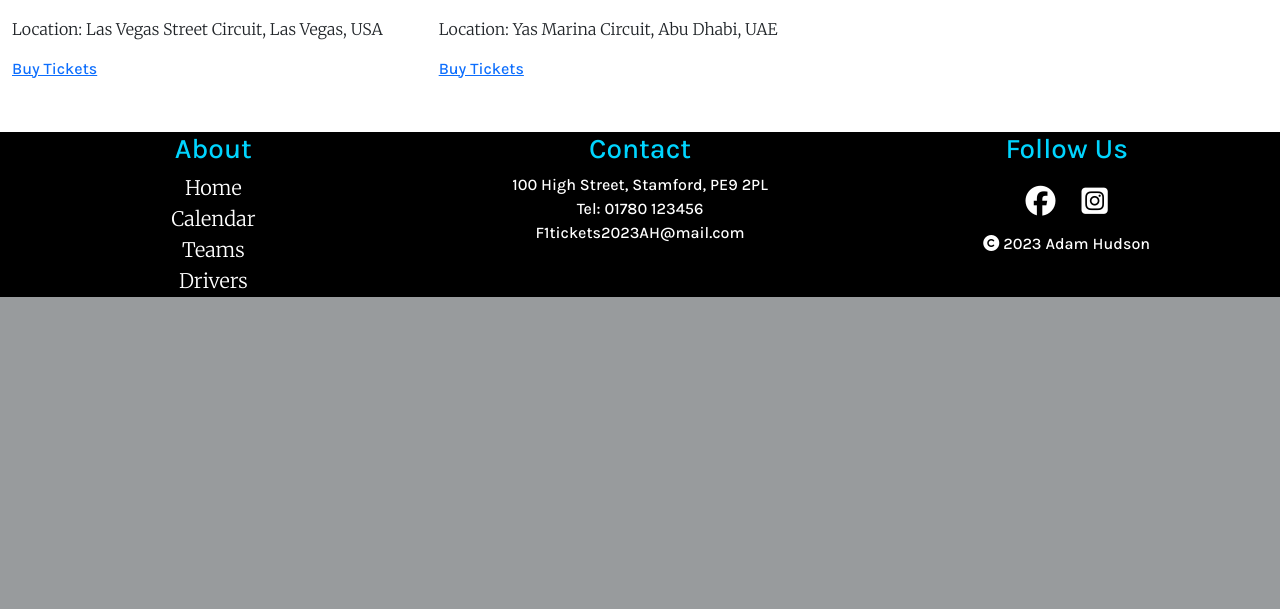
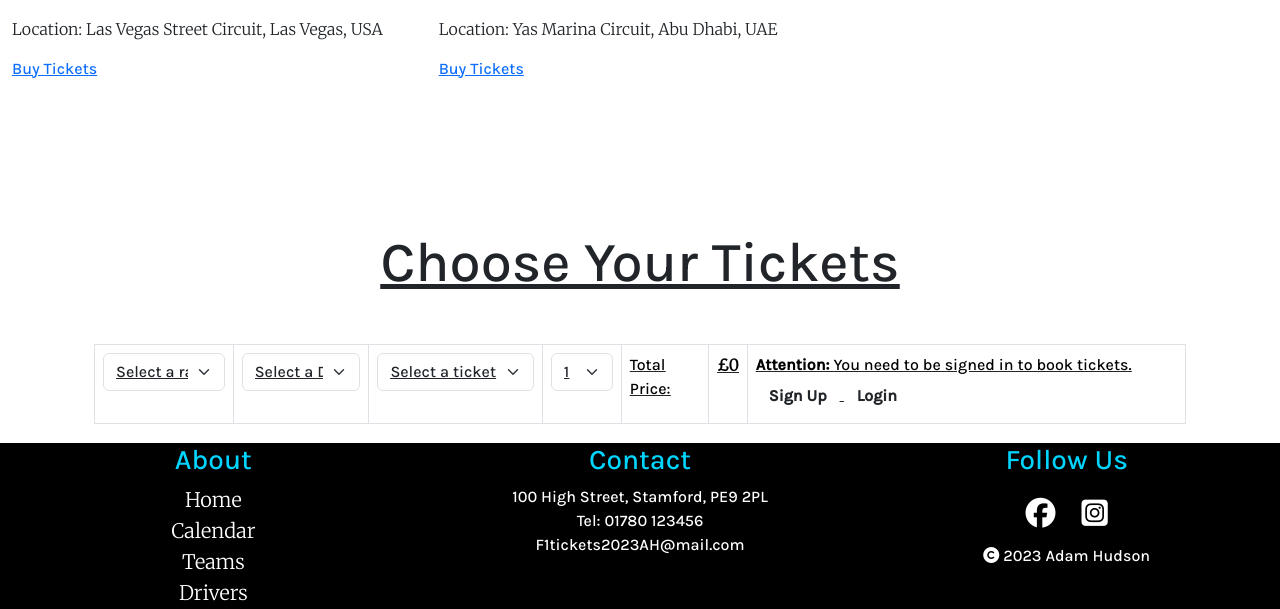
Before and after one commit to Huddy2022/f1-tickets, a Django app: page /calendar in a window 1280 px wide. Shown: the part 4080-4689 px from the top of the page. Before the commit the page ends 4377 px from the top, so only its background shows below. Run offline with Django 3.2, Linux system fonts and the light colour scheme; data that the repository does not hold is empty; some libraries are stand-ins or nearby versions.

Commit message:
remove buy tickets.html and add the code at the bottom of the calendar.html and link the buy tickets button to this section

```diff
--- a/Tickets/urls.py
+++ b/Tickets/urls.py
@@ -9,7 +9,6 @@ urlpatterns = [
     path('calendar', views.calendar, name='calendar'),
     path('teams', views.teams, name='teams'),
     path('drivers', views.drivers, name='drivers'),
-    path('buy_tickets', views.buy_tickets, name='buy_tickets'),
     path('my_orders', views.my_orders, name='my_orders'),
     path('contact', views.contact, name='contact'),
     path('admin/', admin.site.urls, name='admin'),
--- a/Tickets/views.py
+++ b/Tickets/views.py
@@ -15,18 +15,6 @@ def home(request):
 
 
 def calendar(request):
-    return render(request, 'calendar.html')
-
-
-def teams(request):
-    return render(request, 'teams.html')
-
-
-def drivers(request):
-    return render(request, 'drivers.html')
-
-
-def buy_tickets(request):
     ticket_prices = {
         'friday-general': 70,
         'friday-grandstand': 150,
@@ -72,8 +60,15 @@ def buy_tickets(request):
         'races': races,
         'default_race': default_race,
     }
+    return render(request, 'calendar.html', context)
 
-    return render(request, 'buy_tickets.html', context)
+
+def teams(request):
+    return render(request, 'teams.html')
+
+
+def drivers(request):
+    return render(request, 'drivers.html')
 
 
 def contact(request):
--- a/templates/base.html
+++ b/templates/base.html
@@ -66,7 +66,6 @@
               <a class="nav-link nav" href="/calendar">Calendar</a>
               <a class="nav-link nav" href="/teams">Teams</a>
               <a class="nav-link nav" href="/drivers">Drivers</a>
-              <a class="nav-link nav" href="/buy_tickets">Buy Tickets</a>
               <a class="nav-link nav" href="#contact">Contact</a>
               {% if user.is_authenticated %} {% if not user.is_superuser %}
               <a class="nav-link nav" href="/my_orders">My Orders</a>
--- a/templates/calendar.html
+++ b/templates/calendar.html
@@ -20,7 +20,7 @@
         <h3 class="mt-3">Bahrain Grand Prix</h3>
         <p>Date: March 03-05, 2023</p>
         <p>Location: Bahrain International Circuit</p>
-        <a href="/buy_tickets">Buy Tickets</a>
+        <a href="#buy-tickets-section">Buy Tickets</a>
       </div>
       <!-- Race 2 -->
       <div class="col-lg-4 col-md-6 col-sm-12 mb-4">
@@ -32,7 +32,7 @@
         <h3 class="mt-3">Saudi Arabia Grand Prix</h3>
         <p>Date: March 17-19, 2023</p>
         <p>Location: JEDDAH CORNICHE CIRCUIT</p>
-        <a href="/buy_tickets">Buy Tickets</a>
+        <a href="#buy-tickets-section">Buy Tickets</a>
       </div>
       <!-- Race 3 -->
       <div class="col-lg-4 col-md-6 col-sm-12 mb-4">
@@ -44,7 +44,7 @@
         <h3 class="mt-3">Australian Grand Prix</h3>
         <p>Date: March-April 31-02, 2023</p>
         <p>Location: ALBERT PARK CIRCUIT</p>
-        <a href="/buy_tickets">Buy Tickets</a>
+        <a href="#buy-tickets-section">Buy Tickets</a>
       </div>
     </div>
     <br />
@@ -59,7 +59,7 @@
         <h3 class="mt-3">Azerbaijan Grand Prix</h3>
         <p>Date: April 28-30, 2023</p>
         <p>Location: BAKU CITY CIRCUIT</p>
-        <a href="/buy_tickets">Buy Tickets</a>
+        <a href="#buy-tickets-section">Buy Tickets</a>
       </div>
       <!-- Race 5 -->
       <div class="col-lg-4 col-md-6 col-sm-12 mb-4">
@@ -71,7 +71,7 @@
         <h3 class="mt-3">Miami Grand Prix</h3>
         <p>Date: May 05-07, 2023</p>
         <p>Location: MIAMI INTERNATIONAL AUTODROME</p>
-        <a href="/buy_tickets">Buy Tickets</a>
+        <a href="#buy-tickets-section">Buy Tickets</a>
       </div>
       <!-- Race 6 -->
       <div class="col-lg-4 col-md-6 col-sm-12 mb-4">
@@ -83,7 +83,7 @@
         <h3 class="mt-3">Emilia Romagna Grand Prix</h3>
         <p>Date: May 19-21, 2023</p>
         <p>Location: AUTODROMO ENZO E DINO FERRARI</p>
-        <a href="/buy_tickets">Buy Tickets</a>
+        <a href="#buy-tickets-section">Buy Tickets</a>
       </div>
     </div>
     <div class="row">
@@ -97,7 +97,7 @@
         <h3 class="mt-3">Monaco Grand Prix</h3>
         <p>Date: May 26-28, 2023</p>
         <p>Location: Circuit de Monaco, Monte Carlo, Monaco</p>
-        <a href="/buy_tickets">Buy Tickets</a>
+        <a href="#buy-tickets-section">Buy Tickets</a>
       </div>
       <!-- Race 8 -->
       <div class="col-lg-4 col-md-6 col-sm-12 mb-4">
@@ -109,7 +109,7 @@
         <h3 class="mt-3">Spanish Grand Prix</h3>
         <p>Date: June 02-04, 2023</p>
         <p>Location: Circuit de Barcelona-Catalunya, Barcelona, Spain</p>
-        <a href="/buy_tickets">Buy Tickets</a>
+        <a href="#buy-tickets-section">Buy Tickets</a>
       </div>
       <!-- Race 9 -->
       <div class="col-lg-4 col-md-6 col-sm-12 mb-4">
@@ -121,7 +121,7 @@
         <h3 class="mt-3">Canadian Grand Prix</h3>
         <p>Date: June 16-18, 2023</p>
         <p>Location: Circuit Gilles Villeneuve, Montreal, Canada</p>
-        <a href="/buy_tickets">Buy Tickets</a>
+        <a href="#buy-tickets-section">Buy Tickets</a>
       </div>
     </div>
     <br />
@@ -136,7 +136,7 @@
         <h3 class="mt-3">Austrian Grand Prix</h3>
         <p>Date: June-July 30-02, 2023</p>
         <p>Location: Red Bull Ring, Spielberg, Austria</p>
-        <a href="/buy_tickets">Buy Tickets</a>
+        <a href="#buy-tickets-section">Buy Tickets</a>
       </div>
       <!-- Race 11 -->
       <div class="col-lg-4 col-md-6 col-sm-12 mb-4">
@@ -148,7 +148,7 @@
         <h3 class="mt-3">British Grand Prix</h3>
         <p>Date: July 07-09, 2023</p>
         <p>Location: Silverstone Circuit, Silverstone, UK</p>
-        <a href="/buy_tickets">Buy Tickets</a>
+        <a href="#buy-tickets-section">Buy Tickets</a>
       </div>
       <!-- Race 12 -->
       <div class="col-lg-4 col-md-6 col-sm-12 mb-4">
@@ -160,7 +160,7 @@
         <h3 class="mt-3">Hungarian Grand Prix</h3>
         <p>Date: July 21-23, 2023</p>
         <p>Location: Hungaroring, Budapest, Hungary</p>
-        <a href="/buy_tickets">Buy Tickets</a>
+        <a href="#buy-tickets-section">Buy Tickets</a>
       </div>
     </div>
     <div class="row">
@@ -174,7 +174,7 @@
         <h3 class="mt-3">Belgian Grand Prix</h3>
         <p>Date: July 28-30, 2023</p>
         <p>Location: Circuit de Spa-Francorchamps, Stavelot, Belgium</p>
-        <a href="/buy_tickets">Buy Tickets</a>
+        <a href="#buy-tickets-section">Buy Tickets</a>
       </div>
       <!-- Race 14 -->
       <div class="col-lg-4 col-md-6 col-sm-12 mb-4">
@@ -186,7 +186,7 @@
         <h3 class="mt-3">Dutch Grand Prix</h3>
         <p>Date: August 25-27, 2023</p>
         <p>Location: Circuit Zandvoort, Zandvoort, Netherlands</p>
-        <a href="/buy_tickets">Buy Tickets</a>
+        <a href="#buy-tickets-section">Buy Tickets</a>
       </div>
       <!-- Race 15 -->
       <div class="col-lg-4 col-md-6 col-sm-12 mb-4">
@@ -198,7 +198,7 @@
         <h3 class="mt-3">Italian Grand Prix (Monza)</h3>
         <p>Date: September 01-03, 2023</p>
         <p>Location: Autodromo Nazionale Monza, Monza, Italy</p>
-        <a href="/buy_tickets">Buy Tickets</a>
+        <a href="#buy-tickets-section">Buy Tickets</a>
       </div>
     </div>
     <div class="row">
@@ -212,7 +212,7 @@
         <h3 class="mt-3">Singapore Grand Prix</h3>
         <p>Date: September 15-17, 2023</p>
         <p>Location: Marina Bay Street Circuit, Singapore</p>
-        <a href="/buy_tickets">Buy Tickets</a>
+        <a href="#buy-tickets-section">Buy Tickets</a>
       </div>
       <!-- Race 17 -->
       <div class="col-lg-4 col-md-6 col-sm-12 mb-4">
@@ -224,7 +224,7 @@
         <h3 class="mt-3">Japanese Grand Prix</h3>
         <p>Date: September 22-24, 2023</p>
         <p>Location: Suzuka International Racing Course, Suzuka, Japan</p>
-        <a href="/buy_tickets">Buy Tickets</a>
+        <a href="#buy-tickets-section">Buy Tickets</a>
       </div>
       <!-- Race 18 -->
       <div class="col-lg-4 col-md-6 col-sm-12 mb-4">
@@ -236,7 +236,7 @@
         <h3 class="mt-3">Qatar Grand Prix</h3>
         <p>Date: October 06-08, 2023</p>
         <p>Location: Losail International Circuit, Doha, Qatar</p>
-        <a href="/buy_tickets">Buy Tickets</a>
+        <a href="#buy-tickets-section">Buy Tickets</a>
       </div>
     </div>
     <div class="row">
@@ -250,7 +250,7 @@
         <h3 class="mt-3">United States Grand Prix</h3>
         <p>Date: October 20-22, 2023</p>
         <p>Location: Circuit of the Americas, Austin, USA</p>
-        <a href="/buy_tickets">Buy Tickets</a>
+        <a href="#buy-tickets-section">Buy Tickets</a>
       </div>
       <!-- Race 20 -->
       <div class="col-lg-4 col-md-6 col-sm-12 mb-4">
@@ -262,7 +262,7 @@
         <h3 class="mt-3">Mexican Grand Prix</h3>
         <p>Date: October 27-29, 2023</p>
         <p>Location: Autodromo Hermanos Rodriguez, Mexico City, Mexico</p>
-        <a href="/buy_tickets">Buy Tickets</a>
+        <a href="#buy-tickets-section">Buy Tickets</a>
       </div>
       <!-- Race 21 -->
       <div class="col-lg-4 col-md-6 col-sm-12 mb-4">
@@ -274,7 +274,7 @@
         <h3 class="mt-3">Brazilian Grand Prix</h3>
         <p>Date: November 03-05, 2023</p>
         <p>Location: Autódromo José Carlos Pace, São Paulo, Brazil</p>
-        <a href="/buy_tickets">Buy Tickets</a>
+        <a href="#buy-tickets-section">Buy Tickets</a>
       </div>
     </div>
     <div class="row">
@@ -288,7 +288,7 @@
         <h3 class="mt-3">Las Vegas Grand Prix</h3>
         <p>Date: November 16-18, 2023</p>
         <p>Location: Las Vegas Street Circuit, Las Vegas, USA</p>
-        <a href="/buy_tickets">Buy Tickets</a>
+        <a href="#buy-tickets-section">Buy Tickets</a>
       </div>
       <!-- Race 23 -->
       <div class="col-lg-4 col-md-6 col-sm-12 mb-4">
@@ -300,10 +300,129 @@
         <h3 class="mt-3">Abu Dhabi Grand Prix</h3>
         <p>Date: November 24-26, 2023</p>
         <p>Location: Yas Marina Circuit, Abu Dhabi, UAE</p>
-        <a href="/buy_tickets">Buy Tickets</a>
+        <a href="#buy-tickets-section">Buy Tickets</a>
       </div>
     </div>
   </div>
   <br />
 </section>
+<div id="buy-tickets-section" class="container calendar-heading">
+<div class="container calendar-heading">
+    <h1 class="display-4 text-center my-5 col">Choose Your Tickets</h1>
+    <form method="post">
+        {% csrf_token %}
+        <table class="table table-bordered">
+            <!-- ... Table content with race and ticket details ... -->
+            <td>
+                <select name="race" class="form-select">
+                    <option value="">Select a race</option>
+                    {% for race in races %}
+                    {% if race.name == selected_race_name %}
+                    <option value="{{ race.name }}" selected>{{ race.name }}</option>
+                    {% else %}
+                    <option value="{{ race.name }}">{{ race.name }}</option>
+                    {% endif %}
+                    {% endfor %}
+                </select>
+            </td>
+            <td>
+                <select name="ticket_type" class="form-select">
+                    <option value="">Select a Day</option>
+                    <option value="friday">Friday</option>
+                    <option value="saturday">Saturday</option>
+                    <option value="sunday">Sunday</option>
+                    <option value="all">All 3 Days</option>
+                </select>
+            </td>
+            <td>
+                <select name="ticket_category" class="form-select">
+                    <option value="">Select a ticket</option>
+                    <option value="general">General Admission</option>
+                    <option value="grandstand">Grandstand Seat</option>
+                </select>
+            </td>
+            <td>
+                <select name="quantity" class="form-select">
+                    <option>1</option>
+                    <option>2</option>
+                    <option>3</option>
+                    <option>4</option>
+                    <option>5</option>
+                    <option>6</option>
+                    <option>7</option>
+                    <option>8</option>
+                    <option>9</option>
+                    <option>10</option>
+
+                </select>
+            </td>
+            <td>Total Price:</td>
+            <td>
+                <strong><span id="total_price">£0</span></strong>
+            </td>
+            <td>
+                {% if user.is_authenticated %}
+                <button type="submit" class="btn btn-primary">Buy Tickets</button>
+                {% endif %} {% if not user.is_authenticated %}
+                <strong>Attention: </strong>You need to be signed in to book tickets.
+                <a class="btn blue-button" href="{% url 'account_signup' %}"><strong>Sign Up</strong></a>
+                <a class="btn blue-button" href="{% url 'account_login' %}"><strong>Login</strong></a>
+                </a>
+                {% endif %}
+            </td>
+        </table>
+    </form>
+</div>
+</div>
+<script>
+  document.addEventListener("DOMContentLoaded", function () {
+    const priceTable = {
+      "friday-general": 70,
+      "friday-grandstand": 150,
+      "saturday-general": 100,
+      "saturday-grandstand": 200,
+      "sunday-general": 120,
+      "sunday-grandstand": 250,
+      "all-general": 250,
+      "all-grandstand": 500,
+    };
+
+    function updateTotalPrice() {
+      const raceSelect = document.querySelector("select[name='race']");
+      const ticketTypeSelect = document.querySelector(
+        "select[name='ticket_type']"
+      );
+      const ticketCategorySelect = document.querySelector(
+        "select[name='ticket_category']"
+      );
+      const quantitySelect = document.querySelector("select[name='quantity']");
+      const totalPriceElement = document.getElementById("total_price");
+
+      const race = raceSelect.value;
+      const ticketType = ticketTypeSelect.value;
+      const ticketCategory = ticketCategorySelect.value;
+      const quantity = parseInt(quantitySelect.value);
+
+      const optionKey = `${ticketType}-${ticketCategory}`;
+      const price = priceTable[optionKey] || 0;
+      const total = price * quantity;
+
+      totalPriceElement.textContent = `£${total.toFixed(2)}`;
+    }
+
+    // Add event listeners to update the total price when the user selects different options
+    document
+      .querySelector("select[name='race']")
+      .addEventListener("change", updateTotalPrice);
+    document
+      .querySelector("select[name='ticket_type']")
+      .addEventListener("change", updateTotalPrice);
+    document
+      .querySelector("select[name='ticket_category']")
+      .addEventListener("change", updateTotalPrice);
+    document
+      .querySelector("select[name='quantity']")
+      .addEventListener("change", updateTotalPrice);
+  });
+</script>
 {% endblock%}
```
Also changed, not shown: templates/buy_tickets.html (deleted, +0 -107 lines).
